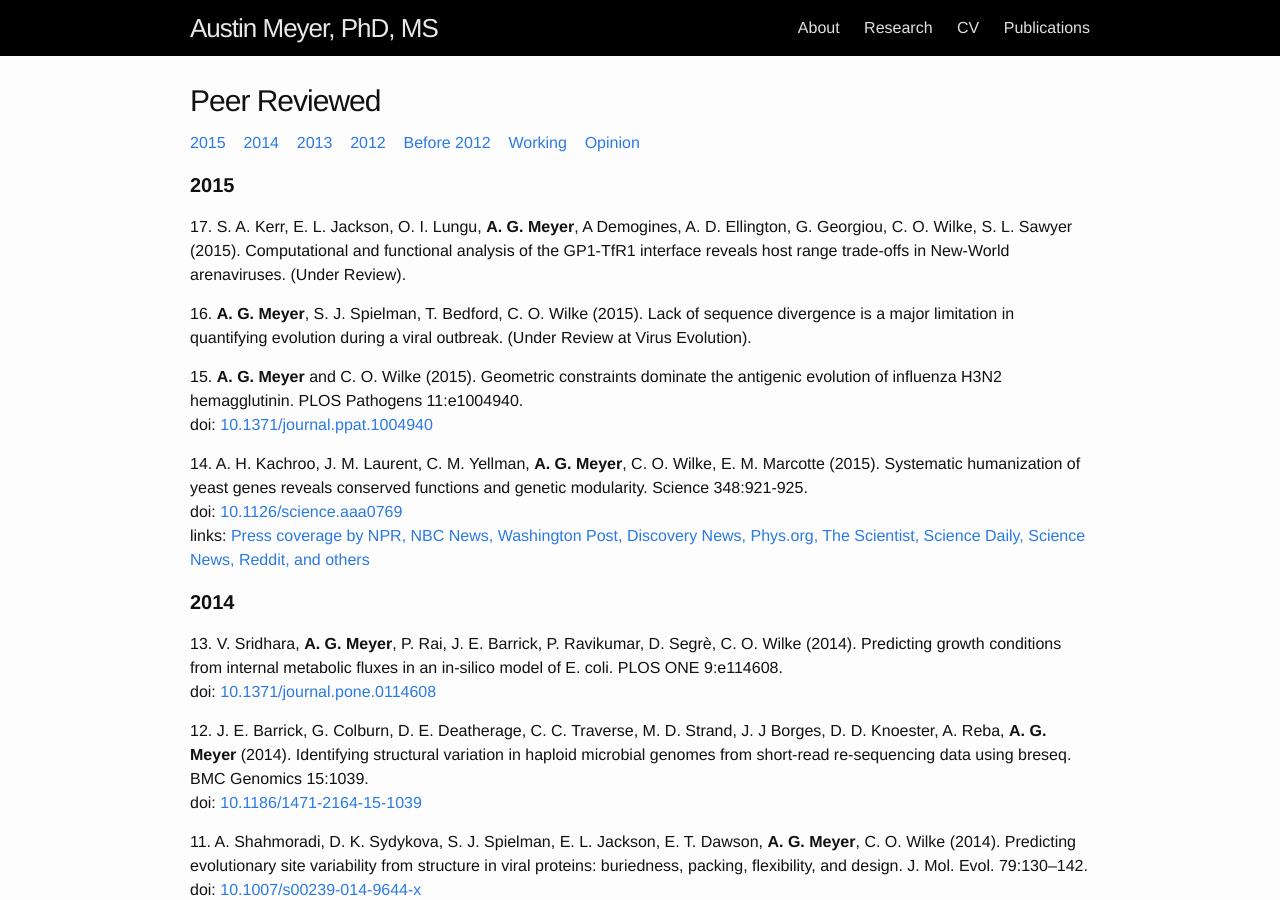
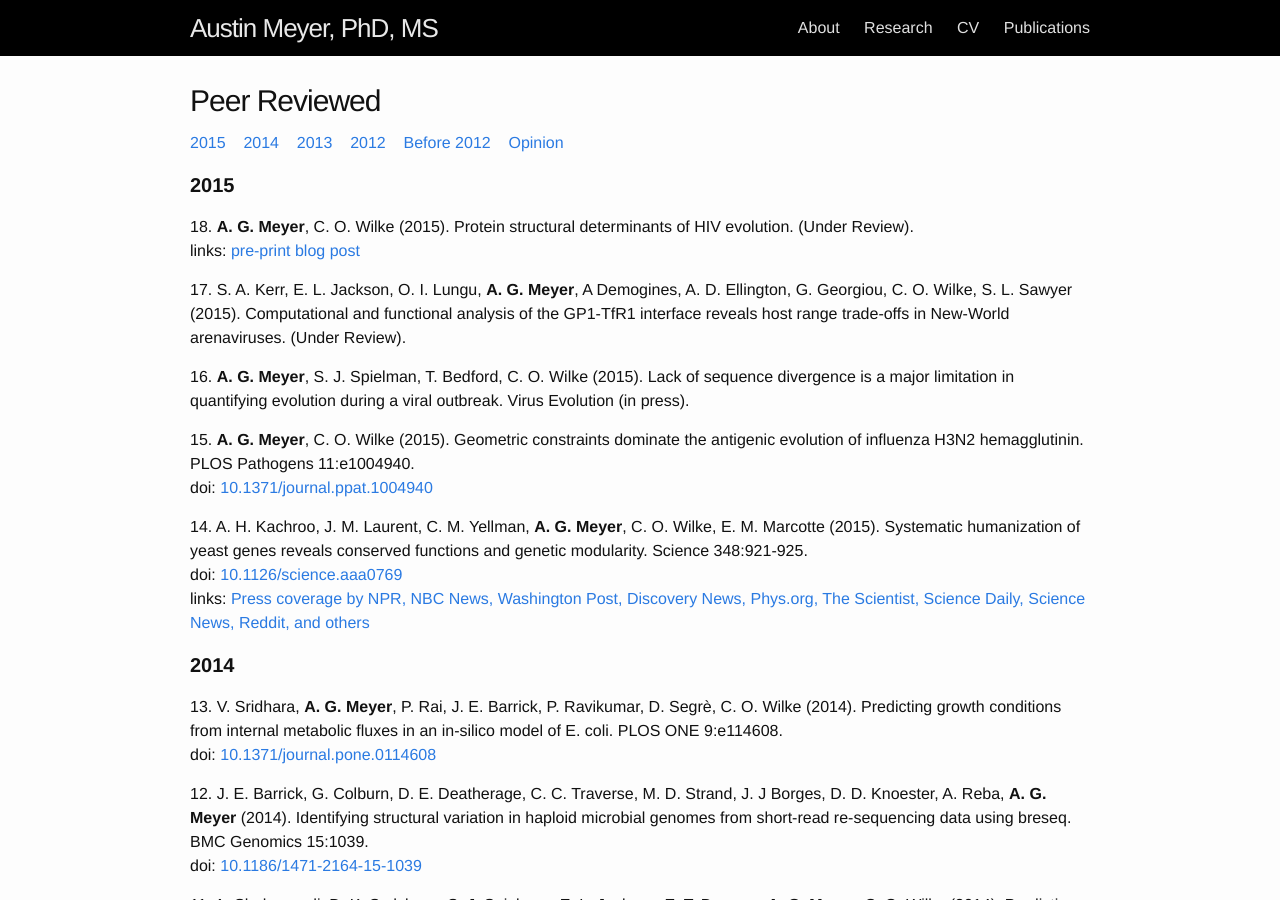
Before and after one commit to ausmeyer/ausmeyer.github.io, a Jekyll site: the page built from publications.html, in a window 1280 px wide and 900 px high. Built offline with Jekyll 4.4.1, drawn with Linux system fonts in a browser that asks for light colours; some of the changed text lies outside the part shown.

Commit message:
Changing virus evolution status and adding hiv to under review.

```diff
--- a/_data/peer_review.yml
+++ b/_data/peer_review.yml
@@ -1,3 +1,10 @@
+- author: <b>A. G. Meyer</b>, C. O. Wilke
+  year: 2015
+  title: Protein structural determinants of HIV evolution
+  ref: "(Under Review)"
+  link: http://ausmeyer.github.io/hiv_structural_determinants-paper-now
+  text: pre-print blog post
+
 - author: S. A. Kerr, E. L. Jackson, O. I. Lungu, <b>A. G. Meyer</b>, A Demogines, A. D. Ellington, G. Georgiou, C. O. Wilke, S. L. Sawyer
   year: 2015
   title: Computational and functional analysis of the GP1-TfR1 interface reveals host range trade-offs in New-World arenaviruses
@@ -6,9 +13,9 @@
 - author: <b>A. G. Meyer</b>, S. J. Spielman, T. Bedford, C. O. Wilke
   year: 2015
   title: Lack of sequence divergence is a major limitation in quantifying evolution during a viral outbreak
-  ref: "(Under Review at Virus Evolution)"
+  ref: "Virus Evolution (in press)"
 
-- author: <b>A. G. Meyer</b> and C. O. Wilke
+- author: <b>A. G. Meyer</b>, C. O. Wilke
   year: 2015
   title: Geometric constraints dominate the antigenic evolution of influenza H3N2 hemagglutinin
   ref: "PLOS Pathogens 11:e1004940"
--- a/publications.html
+++ b/publications.html
@@ -8,7 +8,6 @@ link-years:
   - 2013
   - 2012
   - Before 2012
-  - Working
   - Opinion
 ---
 
@@ -56,16 +55,6 @@ link-years:
 </div>
 
 <div class="post"><br>
-  <a class="anchor" id="Working"></a>
-  <h1 class="post-title">Working</h1>
-
-    <ul class="pub-list">
-      <b>A. G. Meyer</b> and C. O. Wilke. <a href="http://ausmeyer.github.io/hiv_structural_determinants">Structural determinants of HIV evolution.</a> (pretty awesome paper-now formatting)
-    </ul>
-
-</div>
-
-<div class="post"><br>
   <a class="anchor" id="Opinion"></a>
   <h1 class="post-title">Opinion</h1>
   {% assign opinion_count = site.data.opinion.size %}
```
